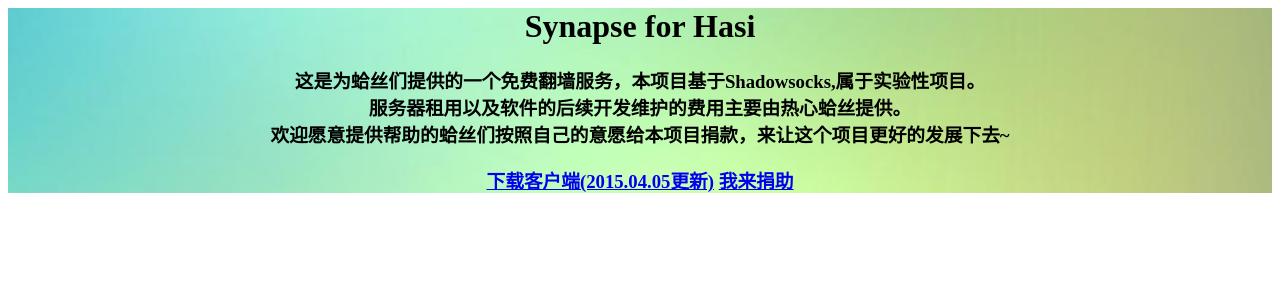
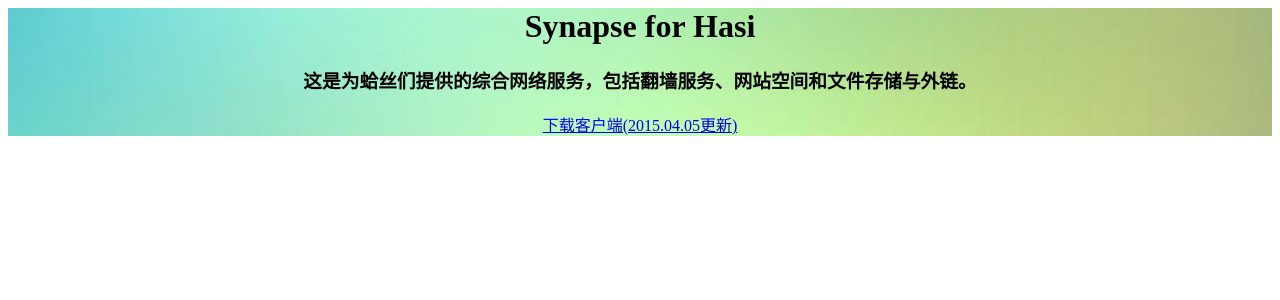
Before and after one commit to SuperHentai/synapse, a PHP site: page /logo.php in a window 1280 px wide. Shown: the top 300 px of the page. Run offline with PHP 8.4, Linux system fonts and the light colour scheme.

Commit message:
修改了网页头部

```diff
--- a/header.php
+++ b/header.php
@@ -8,7 +8,7 @@ $buttons = "https://kaguyablog.sinaapp.com/synapse-cdn/bootstrap/css/buttons.css
 echo "  <head>
     <meta http-equiv=\"Content-Type\" content=\"text/html; charset=UTF-8\" />
     <meta name=\"description\"
-    content=\"这是为蛤丝们提供的一个免费翻墙服务，本项目基于Shadowsocks,属于实验性项目\">
+    content=\"这是为蛤丝们提供的综合网络服务，包括翻墙服务、网站空间和文件存储与外链。\">
     <meta name=\"keywords\"
     content=\"synapse,hasi,蛤丝,翻墙,科学上网,蛤丝论坛,shadowsocks,梯子\">
     <meta http-equiv=\"X-UA-Compatible\" content=\"IE=edge\">
--- a/logo.php
+++ b/logo.php
@@ -11,17 +11,11 @@ echo "
   <div class=\"container\">
     <h1>Synapse for Hasi</h1>
 
-    <p class=\"lead\" ><h3>这是为蛤丝们提供的一个免费翻墙服务，本项目基于Shadowsocks,属于实验性项目。<br />服务器租用以及软件的后续开发维护的费用主要由热心蛤丝提供。<br />欢迎愿意提供帮助的蛤丝们按照自己的意愿给本项目捐款，来让这个项目更好的发展下去~<h3></p>
-	<p class=\"masthead-button-links\">
-	<form name=\"alipay_form\" style=\"padding-bottom: 0;border:none;\" method=\"post\" action=\"https://shenghuo.alipay.com/send/payment/fill.htm\" target=\"_blank\">
-	    <input type=\"hidden\" value=\"1136358656@qq.com\" name=\"optEmail\">
-	    <input type=\"hidden\" value=\"2.0\" name=\"payAmount\">
-	    <input type=\"hidden\" name=\"title\" placeholder=\"付款说明\" value=\"Donations - Synapse for Hasi\">
-	    <input type=\"hidden\" name=\"memo\" placeholder=\"付款说明\" value=\"Hasi!\">
+    <p class=\"lead\" ><h3>这是为蛤丝们提供的综合网络服务，包括翻墙服务、网站空间和文件存储与外链。</h3></p>
+	<div class=\"masthead-button-links\" >
+
 	    <a class=\"button button-glow button-border button-rounded button-primary button-large\" href=\"https://kaguyablog.sinaapp.com/synapse-cdn/download/synapse.zip\" target=\"_blank\" role=\"button\">下载客户端(2015.04.05更新)</a>
-	    <a class=\"button button-glow button-border button-rounded button-caution button-large\" href=\"javascript:javascript:document.alipay_form.submit();\" target=\"_blank\" role=\"button\">我来捐助</a>
-    </form>
-		</p>
+		</div>
   </div>
 </div>";
 
```
